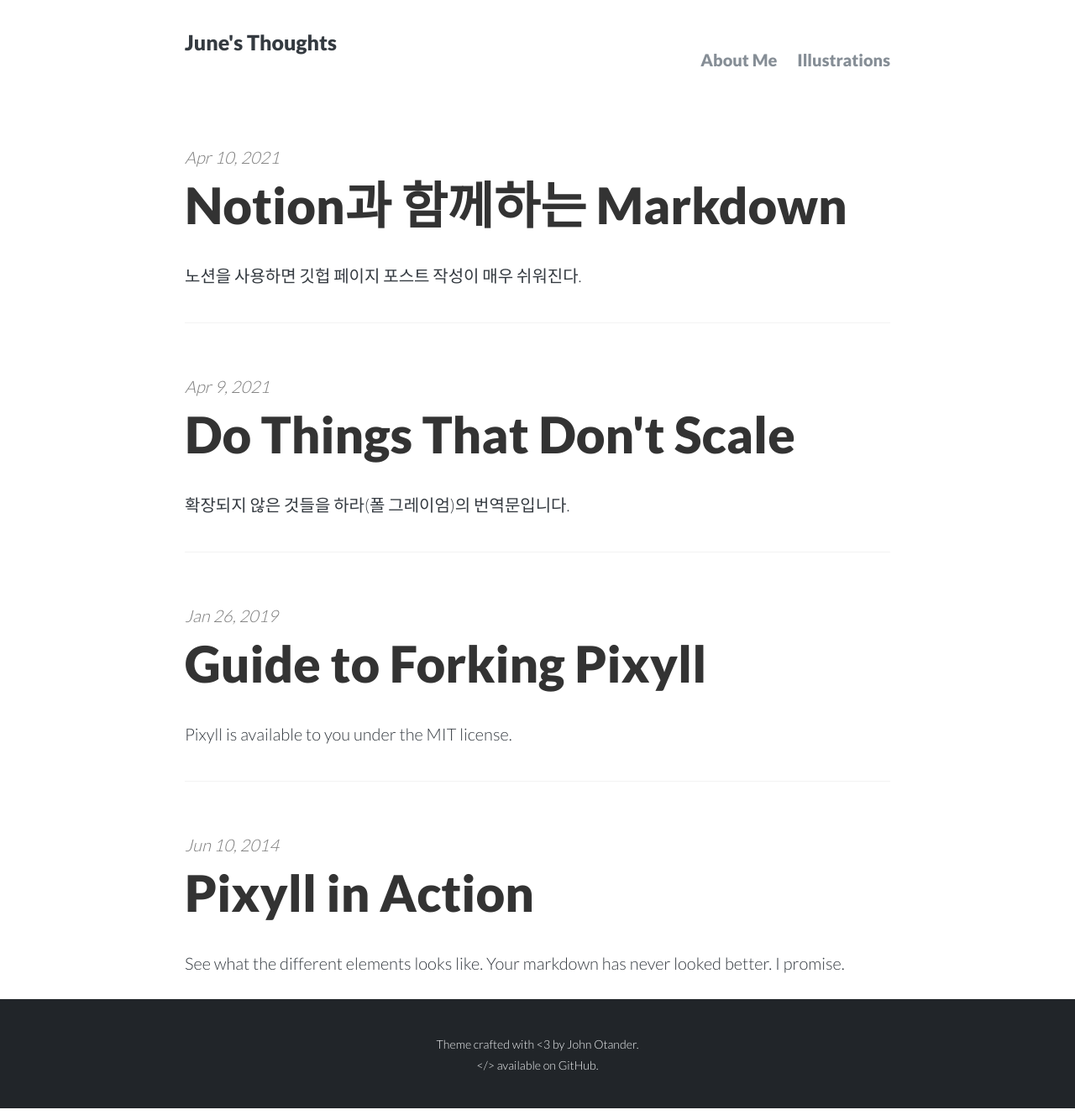
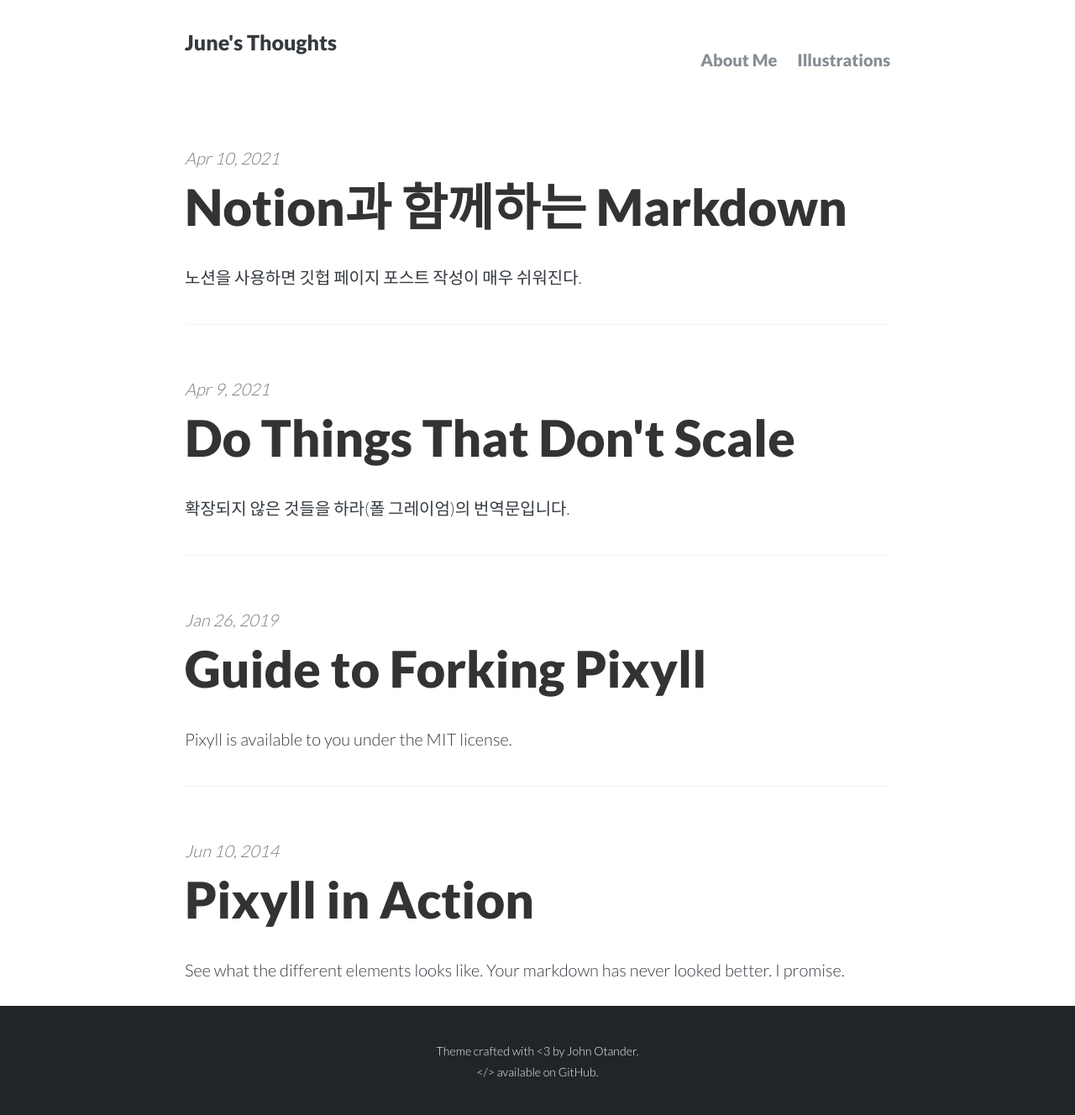
Before and after one commit to kangjune/kangjune.github.io, a Jekyll site: the page built from index.html, in a window 1280 px wide. Shown: the whole page at 84% size. Built offline with Jekyll 4.4.1, drawn with Linux system fonts in a browser that asks for light colours; the list of posts is cut into pages by our own code.

Commit message:
Update _typography.scss

```diff
--- a/_sass/_typography.scss
+++ b/_sass/_typography.scss
@@ -8,8 +8,8 @@ abbr {
 }
 
 p {
-  color: #333;
-  line-height: 1.5;
+  color: #343a40;
+  line-height: 1.6;
 }
 
 small,
```
